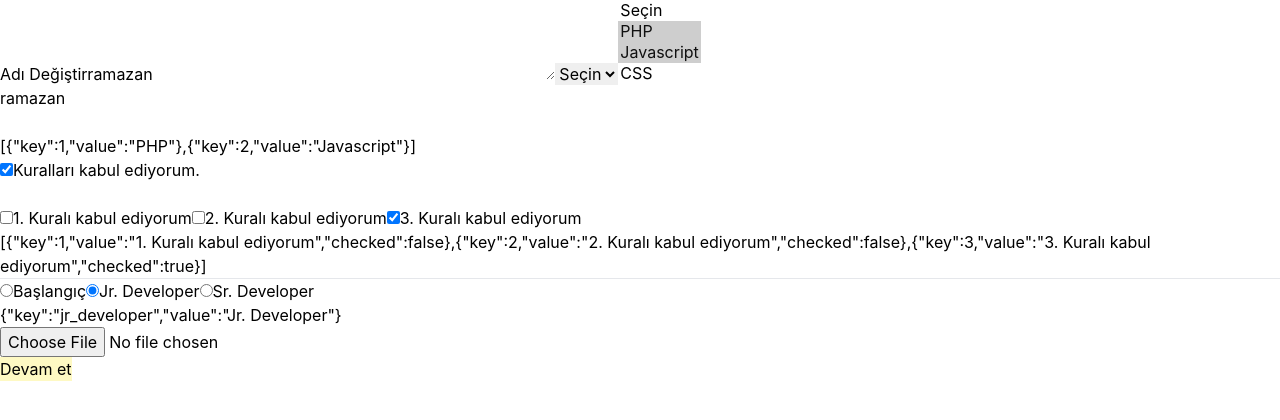
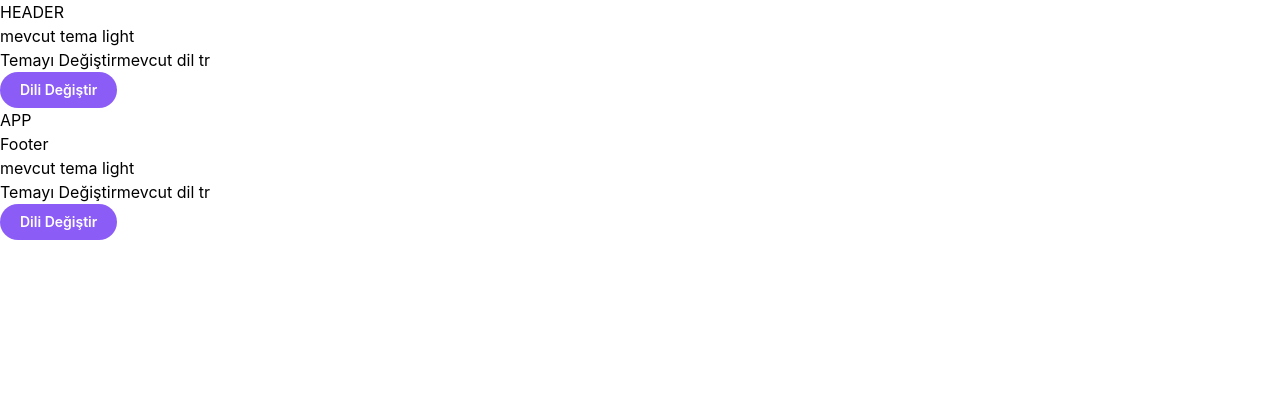
Before and after one commit to ramazantuf/react-examples, a React (Create React App) app in the folder sari/: page / in a window 1280 px wide. Shown: the top 420 px of the page. Built offline with nearby package versions, Linux system fonts and the light colour scheme.

Commit message:
context oncesi usestate prop örneği

```diff
--- a/sari/src/App.js
+++ b/sari/src/App.js
@@ -2,125 +2,17 @@ import logo from './logo.svg';
 import './App.css';
 import './index.css';
 import { useEffect, useState } from 'react';
+import Footer from './components/Footer';
+import Header from './components/Header';
 
 function App() {
-  const levels = [
-    {key:'beginner', value:"Başlangıç"},
-    {key:'jr_developer', value:"Jr. Developer"},
-    {key:'sr_developer', value:"Sr. Developer"},
-  ]
-  const genders = [
-    {key:'1',value:'Erkek'},
-    {key:'2',value:'Kadın'},
-  ]
-  const categoryList = [
-    {key:1, value:'PHP'},
-    {key:2, value:'Javascript'},
-    {key:3, value:'CSS'},
-    {key:4, value:'HTML'},
-  ]
-  const [name,setName] = useState('ramazan')
-  const [description,setDescription] = useState('')
-  const [gender,setGender] = useState('')
-  const [categories, setCategories] = useState([1,2])
-  const [rule,setRule] = useState(true)
-  const [rules,setRules] = useState([
-    {key:1,value:'1. Kuralı kabul ediyorum',checked:false},
-    {key:2,value:'2. Kuralı kabul ediyorum',checked:false},
-    {key:3,value:'3. Kuralı kabul ediyorum',checked:true},
-  ])
-  const [level,setLevel] = useState('jr_developer')
-  const [avatar,setAvatar] = useState(false)
-  const [image,setImage] = useState(false)
-  useEffect(()=>{
-    if(avatar){
-      const fileReader = new FileReader()
-    fileReader.addEventListener('load',function(){
-      setImage(this.result)
-    })
-    fileReader.readAsDataURL(avatar)
-    }
-  },[avatar])
-  const checkRule = (key,checked)=>{
-    setRules(rules=>rules.map(rule=>{
-      if(key==rule.key){
-        rule.checked=checked
-      }
-      return rule
-    }))
-  }
-  const submitHandle = ()=>{
-    const formData = new FormData()
-    formData.append('avatar',avatar)
-    formData.append('name',name)
-    fetch('https://jsonplaceholder.typicode.com/posts',{
-      method: 'POST',
-      body: formData
-    })
-  }
-  const selectedGender = genders.find(g=>g.key==gender)
-  const selectedLevel = levels.find(g=>g.key==level)
-  const selectedCategories = categoryList.filter(c=>categories.includes(c.key))
-  const enabled = rules.every(rule=>rule.checked) && avatar
+  const [theme,setTheme] = useState('light')
+  const [language,setLanguage] = useState('tr')
    return (
     <>
-    <button onClick={()=>setName('ahmet')}>Adı Değiştir</button>
-    <input type="text" defaultValue={name} onChange={e=>setName(e.target.value)}/>
-    <textarea value={description} onChange={e=>setDescription(e.target.value)}/>
-<select value={gender} onChange={e=>setGender(e.target.value)}>
-  <option value="">Seçin</option>
-  {genders.map(gender=>(
-    <option value={gender.key} key={gender.key}>{gender.value}</option>
-  ))}
-</select>
-<select value={categories} multiple={true} onChange={e=>setCategories([...e.target.selectedOptions].map(option=>+option.value))}>
-  <option value="">Seçin</option>
-  {categoryList.map(category=>(
-    <option value={category.key} key={category.key}>{category.value}</option>
-  ))}
-</select>
-    <br/>
-    {name}
-    <br/>
-    {description}
-    <br/>
-    {JSON.stringify(selectedCategories)}
-    <br/>
-    <label>
-      <input type="checkbox" checked={rule} onChange={e=>setRule(e.target.checked)}/>
-      Kuralları kabul ediyorum.
-    </label>
-    <br/>
-
-    <br/>
-    {rules.map(rule=>(
-      <label key={rule.key}>
-        <input type="checkbox" checked={rule.checked} onChange={e=>checkRule(rule.key,e.target.checked)}/>
-        {rule.value}
-      </label>
-    ))}
-    <br/>
-    {JSON.stringify(rules)}<hr/>
-    {levels.map((l,index) => (
-      <label key={index}>
-        <input type='radio' value={l.key} checked={l.key==level} onChange={e=>setLevel(e.target.value)}/>
-        {l.value}
-      </label>
-    ))}
-    <br/>
-    {JSON.stringify(selectedLevel)}
-    <br/>
-    <label>
-      <input type='file' onChange={e=>setAvatar(e.target.files[0])}/>
-    </label>
-    <br/>
-    {avatar && (
-    <>
-    <h3>{avatar.name}</h3>
-    {image && <img src={image}/>}
-    </>
-    )}
-    <button onClick={submitHandle} disabled={!enabled} className='bg-yellow-100'>Devam et</button>
+    <Header theme={theme} setTheme={setTheme} language={language} setLanguage={setLanguage}/>
+    APP
+    <Footer theme={theme} setTheme={setTheme} language={language} setLanguage={setLanguage}/>
     </>
   );
 }
--- /dev/null
+++ b/sari/src/components/Footer.js
@@ -0,0 +1,14 @@
+import SwitchTheme from "./SwitchTheme"
+import SwitchLanguage from "./SwitchLanguage"
+
+function Footer({theme,setTheme,language,setLanguage}){
+    console.log("footer rendered")
+    return (
+        <footer>Footer
+            <br/>
+        <SwitchTheme theme={theme} setTheme={setTheme} />
+        <SwitchLanguage language={language} setLanguage={setLanguage} />
+        </footer>
+    )
+}
+export default Footer
--- a/sari/src/components/Header.js
+++ b/sari/src/components/Header.js
@@ -1,8 +1,14 @@
-import {memo} from 'react'
-function Header(){
+import SwitchLanguage from "./SwitchLanguage"
+import SwitchTheme from "./SwitchTheme"
+function Header({theme, setTheme,language,setLanguage}){
     console.log("header rendered")
     return (
-        <header>HEADER</header>
+        <header>HEADER
+             <br/>
+             <SwitchTheme theme={theme} setTheme={setTheme} />
+             <SwitchLanguage language={language} setLanguage={setLanguage} />
+        </header>
+
     )
 }
-export default memo(Header)
+export default Header
--- /dev/null
+++ b/sari/src/components/SwitchLanguage.js
@@ -0,0 +1,8 @@
+export default function SwitchLanguage({language,setLanguage}){
+    return(
+        <>
+        mevcut dil {language}<br/>
+        <button className="bg-violet-500 hover:bg-violet-600 focus:outline-none focus:ring focus:ring-violet-300 active:bg-violet-700 px-5 py-2 text-sm leading-5 rounded-full font-semibold text-white" onClick={()=>setLanguage(language=='tr'?'en':'tr')}>Dili Değiştir</button>
+        </>
+    )
+}
--- /dev/null
+++ b/sari/src/components/SwitchTheme.js
@@ -0,0 +1,8 @@
+export default function SwitchTheme({theme,setTheme}){
+    return(
+        <>
+        mevcut tema {theme}<br/>
+        <button onClick={()=>setTheme(theme=='light'?'dark':'light')}>Temayı Değiştir</button>
+        </>
+    )
+}
```
